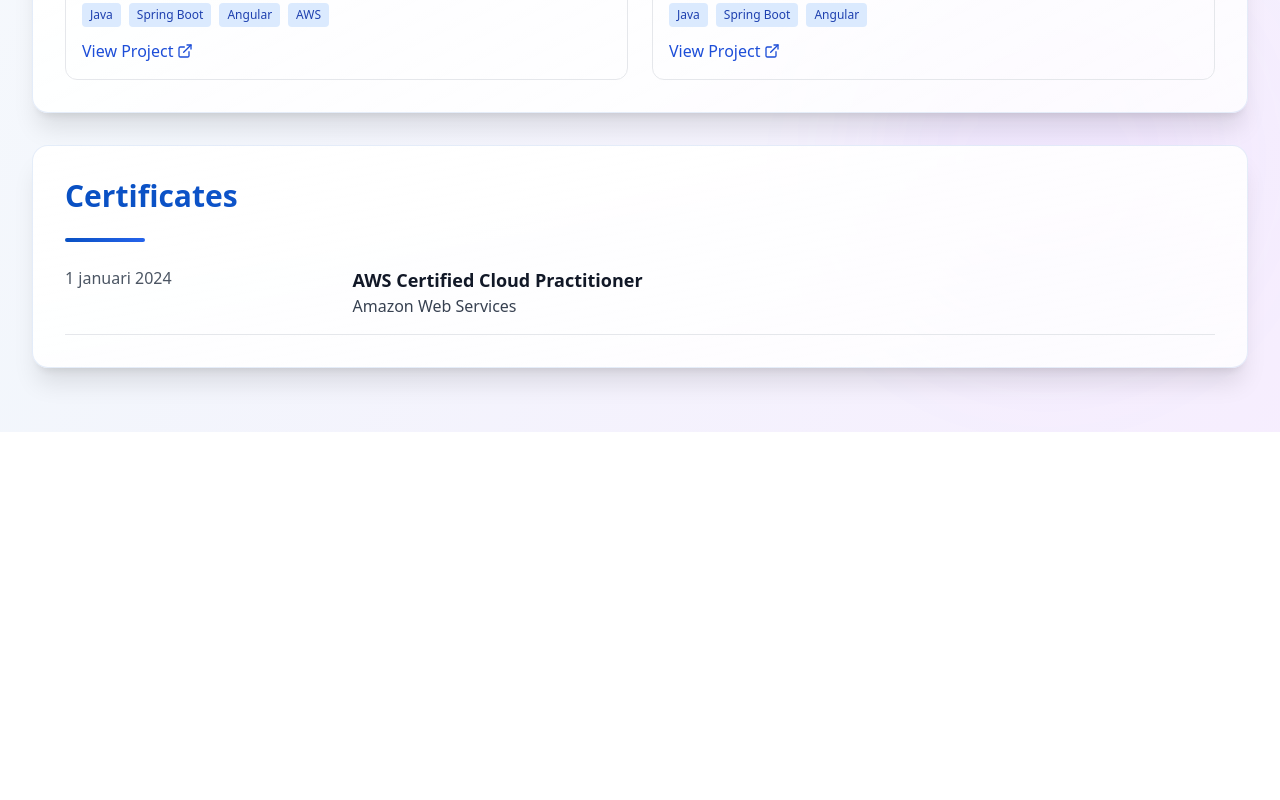
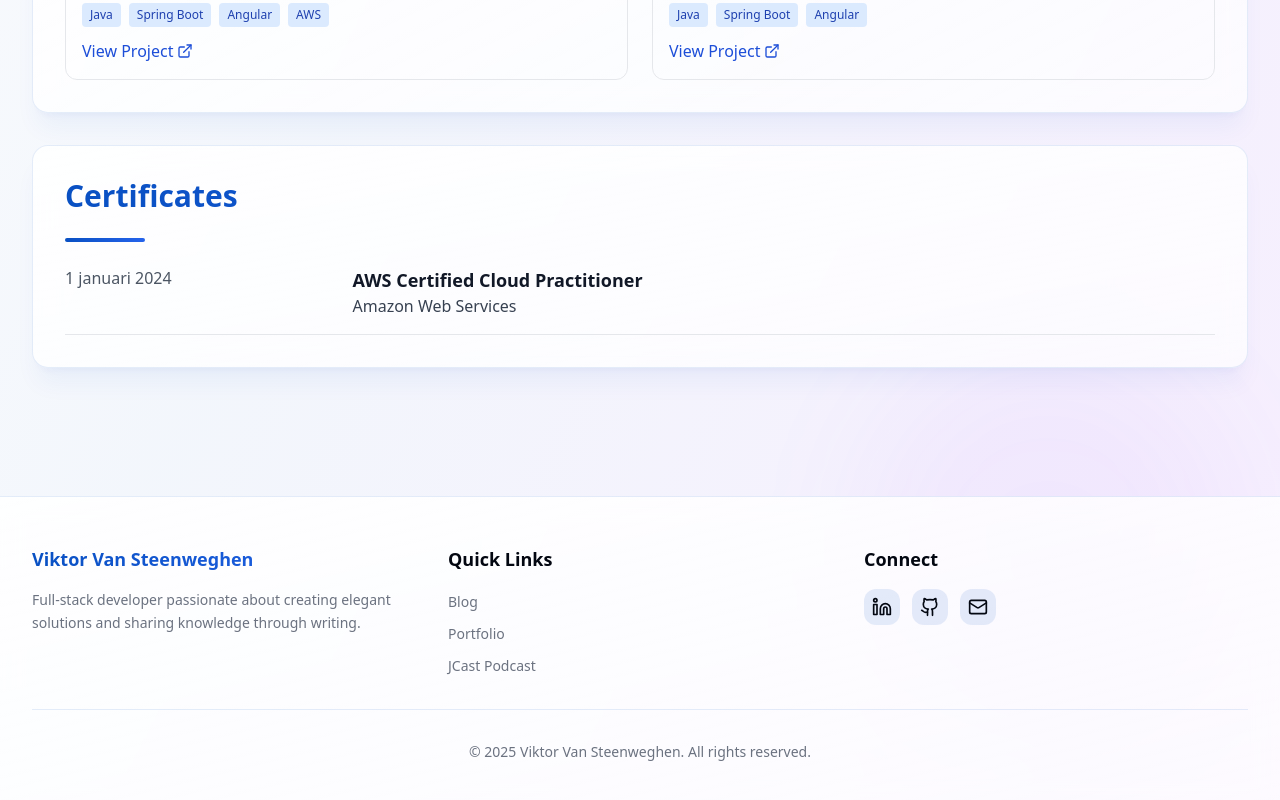
Before and after one commit to Vikteur/Blog-Post-, a React (Vite) app: page / in a window 1280 px wide. Shown: the part 1722-2522 px from the top of the page. Before the commit the page ends 2154 px from the top, so only its background shows below. Built offline with nearby package versions, Linux system fonts and the light colour scheme.

Commit message:
Add glassmorphism, skeleton loaders, footer, and scroll-to-top button

```diff
--- a/src/App.tsx
+++ b/src/App.tsx
@@ -4,6 +4,7 @@ import { Sidenav } from './components/Sidenav';
 import { Home } from './pages/Home';
 import { Portfolio } from './pages/Portfolio';
 import { SkipToContent } from './components/SkipToContent';
+import { Footer } from './components/Footer';
 interface AppProps {
   page?: string;
 }
@@ -25,6 +26,7 @@ export function App({
         <main id="main-content" className="flex-1 px-4 py-8 md:px-6 lg:px-8">
           {page === 'blogs' ? <Home /> : <Portfolio />}
         </main>
+        <Footer />
       </div>
     </div>;
 }
--- a/src/components/BlogPostCard.tsx
+++ b/src/components/BlogPostCard.tsx
@@ -17,7 +17,7 @@ export function BlogPostCard({
   const handleReadMore = () => {
     navigate(`/post/${post.id}`);
   };
-  return <Card className="group overflow-hidden hover:shadow-2xl hover:scale-[1.03] transition-all duration-500 border-2 hover:border-primary/50 bg-gradient-to-br from-card to-card/50 h-full flex flex-col">
+  return <Card className="group overflow-hidden hover:shadow-2xl hover:shadow-primary/20 hover:scale-[1.03] transition-all duration-500 border-2 hover:border-primary/50 bg-gradient-to-br from-card/80 to-card/50 backdrop-blur-sm h-full flex flex-col">
       {post.image && <div className="h-56 overflow-hidden relative">
           <img
             src={post.image}
@@ -59,7 +59,7 @@ export function BlogPostCard({
           onClick={handleReadMore}
           variant="ghost"
           size="sm"
-          className="w-full group-hover:bg-primary group-hover:text-primary-foreground transition-all duration-300 font-semibold group/btn"
+          className="w-full group-hover:bg-primary group-hover:text-primary-foreground group-hover:shadow-lg group-hover:shadow-primary/30 transition-all duration-300 font-semibold group/btn"
           aria-label={`Read more about ${post.title}`}
         >
           <span>Read Article</span>
--- /dev/null
+++ b/src/components/Footer.tsx
@@ -0,0 +1,122 @@
+import { Github, Linkedin, Mail, ArrowUp } from 'lucide-react';
+import { useState, useEffect } from 'react';
+import { Button } from './ui/button';
+
+export function Footer() {
+  const [showScrollTop, setShowScrollTop] = useState(false);
+
+  useEffect(() => {
+    const handleScroll = () => {
+      setShowScrollTop(window.scrollY > 400);
+    };
+
+    window.addEventListener('scroll', handleScroll);
+    return () => window.removeEventListener('scroll', handleScroll);
+  }, []);
+
+  const scrollToTop = () => {
+    window.scrollTo({ top: 0, behavior: 'smooth' });
+  };
+
+  return (
+    <>
+      <footer className="relative mt-16 border-t border-primary/10 bg-gradient-to-br from-card/90 to-card/70 backdrop-blur-md">
+        <div className="max-w-7xl mx-auto px-4 py-12 md:px-6 lg:px-8">
+          <div className="grid grid-cols-1 md:grid-cols-3 gap-8">
+            {/* About Section */}
+            <div>
+              <h3 className="text-lg font-bold mb-4 bg-gradient-to-r from-primary to-blue-600 bg-clip-text text-transparent">
+                Viktor Van Steenweghen
+              </h3>
+              <p className="text-muted-foreground text-sm leading-relaxed">
+                Full-stack developer passionate about creating elegant solutions and sharing knowledge through writing.
+              </p>
+            </div>
+
+            {/* Quick Links */}
+            <div>
+              <h3 className="text-lg font-bold mb-4 text-foreground">Quick Links</h3>
+              <ul className="space-y-2">
+                <li>
+                  <a
+                    href="/blogs"
+                    className="text-muted-foreground hover:text-primary transition-colors text-sm"
+                  >
+                    Blog
+                  </a>
+                </li>
+                <li>
+                  <a
+                    href="/"
+                    className="text-muted-foreground hover:text-primary transition-colors text-sm"
+                  >
+                    Portfolio
+                  </a>
+                </li>
+                <li>
+                  <a
+                    href="https://jcast.dev/"
+                    target="_blank"
+                    rel="noopener noreferrer"
+                    className="text-muted-foreground hover:text-primary transition-colors text-sm"
+                  >
+                    JCast Podcast
+                  </a>
+                </li>
+              </ul>
+            </div>
+
+            {/* Connect Section */}
+            <div>
+              <h3 className="text-lg font-bold mb-4 text-foreground">Connect</h3>
+              <div className="flex gap-3">
+                <a
+                  href="https://www.linkedin.com/in/viktorvansteenweghen/"
+                  target="_blank"
+                  rel="noopener noreferrer"
+                  className="p-2 rounded-lg bg-primary/10 hover:bg-primary hover:text-primary-foreground transition-all duration-300 hover:scale-110"
+                  aria-label="LinkedIn Profile"
+                >
+                  <Linkedin className="h-5 w-5" />
+                </a>
+                <a
+                  href="https://github.com/Vikteur"
+                  target="_blank"
+                  rel="noopener noreferrer"
+                  className="p-2 rounded-lg bg-primary/10 hover:bg-primary hover:text-primary-foreground transition-all duration-300 hover:scale-110"
+                  aria-label="GitHub Profile"
+                >
+                  <Github className="h-5 w-5" />
+                </a>
+                <a
+                  href="mailto:viktor.vansteenweghen@gmail.com"
+                  className="p-2 rounded-lg bg-primary/10 hover:bg-primary hover:text-primary-foreground transition-all duration-300 hover:scale-110"
+                  aria-label="Email"
+                >
+                  <Mail className="h-5 w-5" />
+                </a>
+              </div>
+            </div>
+          </div>
+
+          <div className="mt-8 pt-8 border-t border-primary/10 text-center">
+            <p className="text-muted-foreground text-sm">
+              © {new Date().getFullYear()} Viktor Van Steenweghen. All rights reserved.
+            </p>
+          </div>
+        </div>
+      </footer>
+
+      {/* Scroll to Top Button */}
+      {showScrollTop && (
+        <Button
+          onClick={scrollToTop}
+          className="fixed bottom-8 right-8 z-50 rounded-full w-12 h-12 p-0 shadow-lg shadow-primary/30 hover:shadow-xl hover:shadow-primary/40 transition-all duration-300 hover:scale-110"
+          aria-label="Scroll to top"
+        >
+          <ArrowUp className="h-5 w-5" />
+        </Button>
+      )}
+    </>
+  );
+}
--- a/src/index.css
+++ b/src/index.css
@@ -148,6 +148,17 @@
   }
 }
 
+@keyframes fadeInUp {
+  from {
+    opacity: 0;
+    transform: translateY(30px);
+  }
+  to {
+    opacity: 1;
+    transform: translateY(0);
+  }
+}
+
 .animate-float {
   animation: float 6s ease-in-out infinite;
 }
@@ -162,3 +173,22 @@
   );
   background-size: 1000px 100%;
 }
+
+.animate-fadeInUp {
+  animation: fadeInUp 0.6s ease-out forwards;
+}
+
+/* Smooth scroll */
+html {
+  scroll-behavior: smooth;
+}
+
+/* Better backdrop blur support */
+@supports (backdrop-filter: blur(10px)) {
+  .backdrop-blur-sm {
+    backdrop-filter: blur(4px);
+  }
+  .backdrop-blur-md {
+    backdrop-filter: blur(12px);
+  }
+}
--- a/src/pages/Home.tsx
+++ b/src/pages/Home.tsx
@@ -72,8 +72,16 @@ export function Home() {
             <div className="h-1 w-20 bg-gradient-to-r from-primary to-blue-600 rounded-full" />
           </div>
         </div>
-        {isLoading && <div className="text-center py-10" aria-live="polite">
-            <p className="text-muted-foreground">Loading posts...</p>
+        {isLoading && <div className="grid grid-cols-1 md:grid-cols-2 lg:grid-cols-3 gap-6" aria-live="polite" aria-label="Loading posts">
+            {[1, 2, 3, 4, 5, 6].map((i) => (
+              <div key={i} className="rounded-2xl border-2 border-border/50 bg-card/50 backdrop-blur-sm p-6 animate-pulse">
+                <div className="h-56 bg-muted rounded-lg mb-4" />
+                <div className="h-4 bg-muted rounded w-1/4 mb-3" />
+                <div className="h-6 bg-muted rounded w-3/4 mb-3" />
+                <div className="h-4 bg-muted rounded w-full mb-2" />
+                <div className="h-4 bg-muted rounded w-5/6" />
+              </div>
+            ))}
           </div>}
         {error && <div className="bg-destructive/10 border border-destructive text-destructive px-4 py-3 rounded-lg mb-6" role="alert" aria-live="assertive">
             <p>{error}</p>
--- a/src/pages/Portfolio.tsx
+++ b/src/pages/Portfolio.tsx
@@ -72,7 +72,7 @@ export function Portfolio() {
       />
       <div className="max-w-7xl mx-auto">
       {/* Header/Personal Info Section */}
-      <section aria-labelledby="personal-info-heading" className="bg-gradient-to-br from-card to-card/80 rounded-2xl shadow-2xl p-8 mb-8 border-2 border-primary/10 relative overflow-hidden">
+      <section aria-labelledby="personal-info-heading" className="bg-gradient-to-br from-card/90 to-card/70 backdrop-blur-md rounded-2xl shadow-2xl shadow-primary/10 p-8 mb-8 border-2 border-primary/10 relative overflow-hidden">
         <div className="absolute top-0 right-0 w-64 h-64 bg-primary/5 rounded-full blur-3xl" />
         <div className="absolute bottom-0 left-0 w-48 h-48 bg-cyan-500/5 rounded-full blur-3xl" />
         <h2 id="personal-info-heading" className="text-2xl font-bold mb-4 sr-only">
@@ -139,7 +139,7 @@ export function Portfolio() {
       </section>
 
       {/* Employment Section */}
-      <section aria-labelledby="employment-heading" className="bg-gradient-to-br from-card to-card/80 rounded-2xl shadow-xl p-8 mb-8 border border-primary/10">
+      <section aria-labelledby="employment-heading" className="bg-gradient-to-br from-card/90 to-card/70 backdrop-blur-md rounded-2xl shadow-xl shadow-primary/5 p-8 mb-8 border border-primary/10">
         <h2 id="employment-heading" className="text-3xl font-black mb-6 bg-gradient-to-r from-primary to-blue-600 bg-clip-text text-transparent">
           Employment History
         </h2>
@@ -173,7 +173,7 @@ export function Portfolio() {
       </section>
 
       {/* Skills Section */}
-      <section aria-labelledby="skills-heading" className="bg-gradient-to-br from-card to-card/80 rounded-2xl shadow-xl p-8 mb-8 border border-primary/10">
+      <section aria-labelledby="skills-heading" className="bg-gradient-to-br from-card/90 to-card/70 backdrop-blur-md rounded-2xl shadow-xl shadow-primary/5 p-8 mb-8 border border-primary/10">
         <h2 id="skills-heading" className="text-3xl font-black mb-6 bg-gradient-to-r from-primary to-blue-600 bg-clip-text text-transparent">
           Technical Skills
         </h2>
@@ -223,7 +223,7 @@ export function Portfolio() {
       </section>
 
       {/* Projects Section */}
-      <section aria-labelledby="projects-heading" className="bg-gradient-to-br from-card to-card/80 rounded-2xl shadow-xl p-8 mb-8 border border-primary/10">
+      <section aria-labelledby="projects-heading" className="bg-gradient-to-br from-card/90 to-card/70 backdrop-blur-md rounded-2xl shadow-xl shadow-primary/5 p-8 mb-8 border border-primary/10">
         <h2 id="projects-heading" className="text-3xl font-black mb-6 bg-gradient-to-r from-primary to-blue-600 bg-clip-text text-transparent">
           Notable Projects
         </h2>
@@ -253,7 +253,7 @@ export function Portfolio() {
       </section>
 
       {/* Certificates Section */}
-      <section aria-labelledby="certificates-heading" className="bg-gradient-to-br from-card to-card/80 rounded-2xl shadow-xl p-8 mb-8 border border-primary/10">
+      <section aria-labelledby="certificates-heading" className="bg-gradient-to-br from-card/90 to-card/70 backdrop-blur-md rounded-2xl shadow-xl shadow-primary/5 p-8 mb-8 border border-primary/10">
         <h2 id="certificates-heading" className="text-3xl font-black mb-6 bg-gradient-to-r from-primary to-blue-600 bg-clip-text text-transparent">
           Certificates
         </h2>
```
